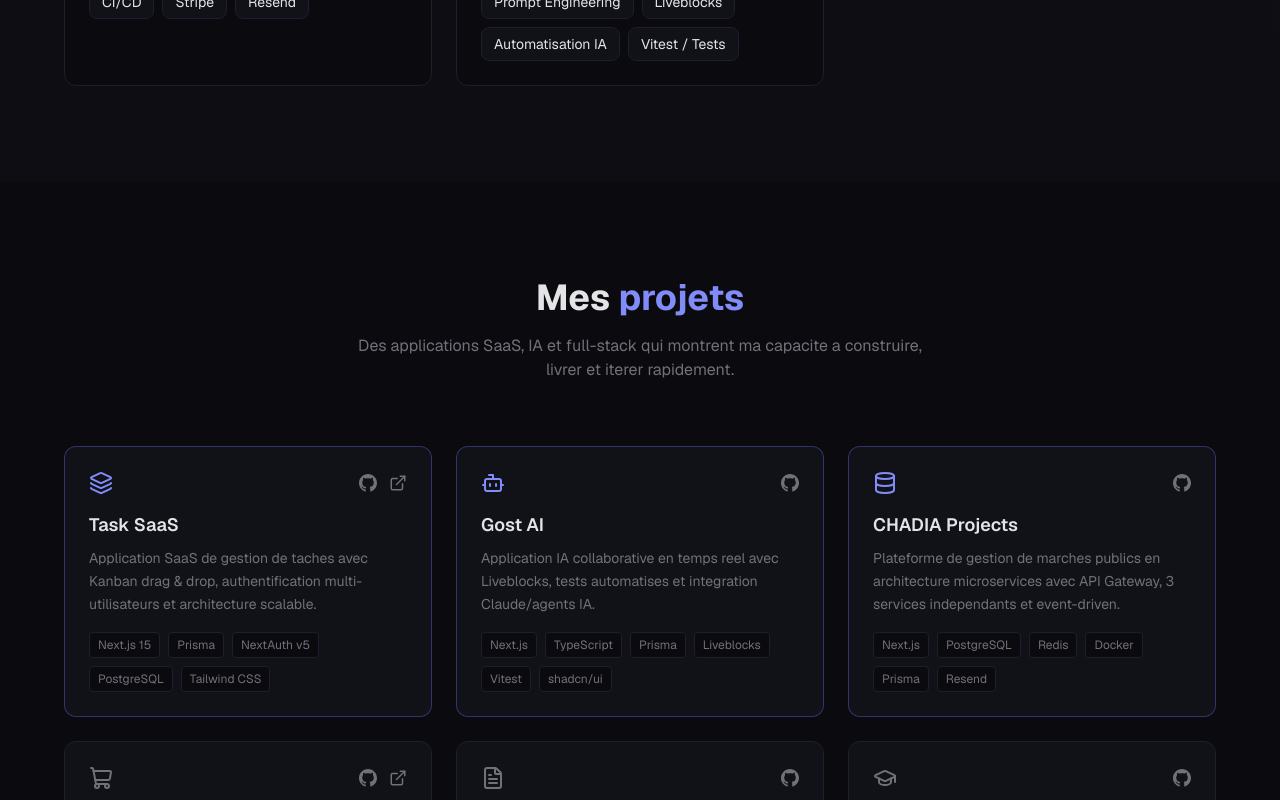
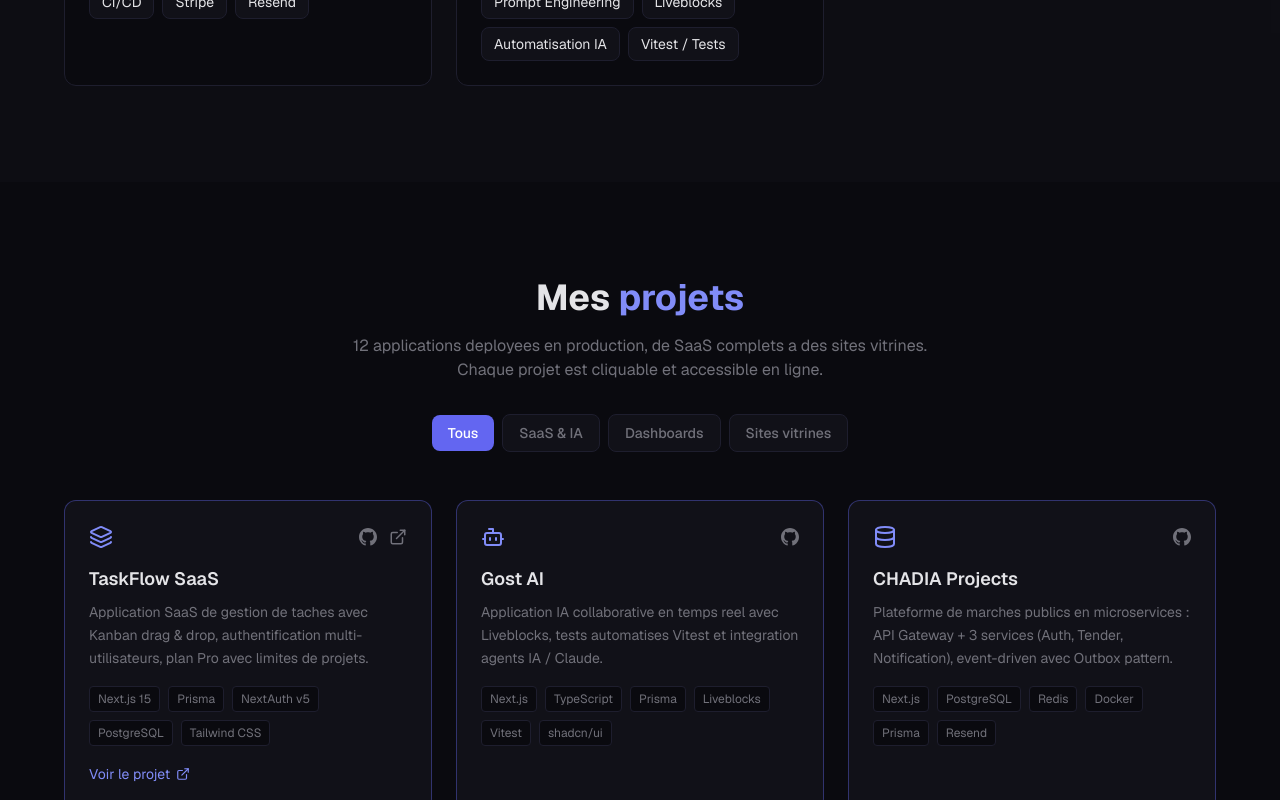
Before and after one commit to Gojobyte/portfolio-ia-saas, a Next.js app: page / in a window 1280 px wide. Shown: the part 2000-2800 px from the top of the page. Built offline with nearby package versions, Linux system fonts and the light colour scheme.

Commit message:
Ajoute 12 projets avec liens live, filtres par categorie (SaaS, Dashboards, Vitrines)

```diff
--- a/src/components/Projects.tsx
+++ b/src/components/Projects.tsx
@@ -1,60 +1,151 @@
 "use client";
 
+import { useState } from "react";
 import { motion } from "framer-motion";
-import { ExternalLink, Layers, Database, Bot, ShoppingCart, FileText, GraduationCap } from "lucide-react";
+import {
+  ExternalLink,
+  Layers,
+  Database,
+  Bot,
+  ShoppingCart,
+  FileText,
+  GraduationCap,
+  BarChart3,
+  Package,
+  UtensilsCrossed,
+  School,
+  MonitorSmartphone,
+  Rocket,
+} from "lucide-react";
 import { GithubIcon } from "./icons";
+
+type Category = "all" | "saas" | "dashboard" | "vitrine";
+
+const categories: { key: Category; label: string }[] = [
+  { key: "all", label: "Tous" },
+  { key: "saas", label: "SaaS & IA" },
+  { key: "dashboard", label: "Dashboards" },
+  { key: "vitrine", label: "Sites vitrines" },
+];
 
 const projects = [
   {
-    title: "Task SaaS",
-    desc: "Application SaaS de gestion de taches avec Kanban drag & drop, authentification multi-utilisateurs et architecture scalable.",
+    title: "TaskFlow SaaS",
+    desc: "Application SaaS de gestion de taches avec Kanban drag & drop, authentification multi-utilisateurs, plan Pro avec limites de projets.",
     stack: ["Next.js 15", "Prisma", "NextAuth v5", "PostgreSQL", "Tailwind CSS"],
     github: "https://github.com/Gojobyte/task-saas",
     live: "https://task-saas-tau.vercel.app",
     icon: Layers,
+    category: "saas" as Category,
     highlight: true,
   },
   {
     title: "Gost AI",
-    desc: "Application IA collaborative en temps reel avec Liveblocks, tests automatises et integration Claude/agents IA.",
+    desc: "Application IA collaborative en temps reel avec Liveblocks, tests automatises Vitest et integration agents IA / Claude.",
     stack: ["Next.js", "TypeScript", "Prisma", "Liveblocks", "Vitest", "shadcn/ui"],
     github: "https://github.com/Gojobyte/gost-ai",
     icon: Bot,
+    category: "saas" as Category,
     highlight: true,
   },
   {
     title: "CHADIA Projects",
-    desc: "Plateforme de gestion de marches publics en architecture microservices avec API Gateway, 3 services independants et event-driven.",
+    desc: "Plateforme de marches publics en microservices : API Gateway + 3 services (Auth, Tender, Notification), event-driven avec Outbox pattern.",
     stack: ["Next.js", "PostgreSQL", "Redis", "Docker", "Prisma", "Resend"],
     github: "https://github.com/Gojobyte/chadia-projects",
     icon: Database,
+    category: "saas" as Category,
     highlight: true,
   },
   {
     title: "E-Commerce Dashboard",
-    desc: "Dashboard analytics complet pour e-commerce avec visualisation de donnees, authentification et gestion de produits.",
+    desc: "Dashboard analytics e-commerce : revenus (82 600 EUR), 2 390 commandes, taux de conversion, top produits, graphiques mensuels.",
     stack: ["Next.js 15", "Prisma", "NextAuth", "Recharts", "Tailwind CSS"],
     github: "https://github.com/Gojobyte/ecommerce-dashboard",
     live: "https://ecommerce-dashboard-blush-mu.vercel.app",
     icon: ShoppingCart,
+    category: "dashboard" as Category,
   },
   {
-    title: "Invoice App",
-    desc: "Application de creation et gestion de factures avec interface moderne et generation PDF.",
+    title: "SabilDash Analytics",
+    desc: "Dashboard BI complet : revenus 24.5M FCFA, 2 847 utilisateurs, graphiques revenus/depenses, sources de trafic, transactions recentes.",
+    stack: ["Next.js", "TypeScript", "Recharts", "Tailwind CSS"],
+    github: "https://github.com/Gojobyte/dashboard-analytics",
+    live: "https://dashboard-analytics-brown.vercel.app",
+    icon: BarChart3,
+    category: "dashboard" as Category,
+  },
+  {
+    title: "SabilStock",
+    desc: "Gestion de stock pharmacie : 12 produits, alertes de rupture, suivi fournisseurs, mouvements quotidiens, valeur stock en FCFA.",
+    stack: ["Next.js", "TypeScript", "Tailwind CSS"],
+    github: "https://github.com/Gojobyte/stock-manager",
+    live: "https://stock-manager-lime-beta.vercel.app",
+    icon: Package,
+    category: "dashboard" as Category,
+  },
+  {
+    title: "SabilFacture",
+    desc: "Application de facturation : 18.5M FCFA factures, statuts paye/en attente/en retard, clients multi-secteurs, gestion complete.",
     stack: ["Next.js", "TypeScript", "Tailwind CSS"],
     github: "https://github.com/Gojobyte/invoice-app",
+    live: "https://invoice-app-iota-wine.vercel.app",
     icon: FileText,
+    category: "dashboard" as Category,
   },
   {
-    title: "E-Learning Platform",
-    desc: "Plateforme d'apprentissage en ligne avec gestion de cours, progression et interface responsive.",
+    title: "SabilLearn",
+    desc: "Plateforme e-learning : 35 lecons, suivi progression, categories (Dev, Design, Marketing), cours avec notes et duree.",
     stack: ["Next.js", "TypeScript", "Tailwind CSS"],
     github: "https://github.com/Gojobyte/elearning-platform",
+    live: "https://elearning-platform-eight-pearl.vercel.app",
     icon: GraduationCap,
+    category: "dashboard" as Category,
+  },
+  {
+    title: "HubDesk Store",
+    desc: "Site e-commerce produit : page produit premium, galerie photos, specs techniques, checkout, livraison gratuite France.",
+    stack: ["Next.js", "TypeScript", "Stripe", "Tailwind CSS"],
+    github: "https://github.com/Gojobyte/hub-store",
+    live: "https://hub-store-one.vercel.app",
+    icon: MonitorSmartphone,
+    category: "vitrine" as Category,
+  },
+  {
+    title: "Le Sahel Dore",
+    desc: "Site restaurant haut de gamme : menu, galerie, reservation en ligne, horaires, localisation N'Djamena. Design elegant or et noir.",
+    stack: ["Next.js", "Framer Motion", "Tailwind CSS"],
+    github: "https://github.com/Gojobyte/restaurant-landing",
+    live: "https://restaurant-landing-rouge.vercel.app",
+    icon: UtensilsCrossed,
+    category: "vitrine" as Category,
+  },
+  {
+    title: "Institut Superieur Sahel",
+    desc: "Site universitaire : 1 200+ etudiants, 28 programmes, pre-inscription en ligne, actualites campus, galerie photos.",
+    stack: ["Next.js", "TypeScript", "Tailwind CSS"],
+    github: "https://github.com/Gojobyte/school-website",
+    live: "https://school-website-six-taupe.vercel.app",
+    icon: School,
+    category: "vitrine" as Category,
+  },
+  {
+    title: "Landing Page SaaS",
+    desc: "Portfolio freelance avec services, projets, tarifs (350 EUR - sur mesure), temoignages clients et formulaire de contact.",
+    stack: ["Next.js 16", "Framer Motion", "Tailwind CSS"],
+    github: "https://github.com/Gojobyte/landing-page",
+    live: "https://landing-page-seven-iota-20.vercel.app",
+    icon: Rocket,
+    category: "vitrine" as Category,
   },
 ];
 
 export function Projects() {
+  const [filter, setFilter] = useState<Category>("all");
+
+  const filtered =
+    filter === "all" ? projects : projects.filter((p) => p.category === filter);
+
   return (
     <section id="projets" className="py-24 px-6">
       <div className="max-w-6xl mx-auto">
@@ -63,25 +154,43 @@
           whileInView={{ opacity: 1, y: 0 }}
           viewport={{ once: true }}
           transition={{ duration: 0.5 }}
-          className="text-center mb-16"
+          className="text-center mb-12"
         >
           <h2 className="text-3xl sm:text-4xl font-bold mb-4">
             Mes <span className="text-accent-light">projets</span>
           </h2>
-          <p className="text-muted max-w-xl mx-auto">
-            Des applications SaaS, IA et full-stack qui montrent ma capacite a
-            construire, livrer et iterer rapidement.
+          <p className="text-muted max-w-xl mx-auto mb-8">
+            {projects.length} applications deployees en production, de SaaS
+            complets a des sites vitrines. Chaque projet est cliquable et
+            accessible en ligne.
           </p>
+
+          {/* Filter tabs */}
+          <div className="flex flex-wrap items-center justify-center gap-2">
+            {categories.map((c) => (
+              <button
+                key={c.key}
+                onClick={() => setFilter(c.key)}
+                className={`px-4 py-2 rounded-lg text-sm font-medium transition-colors ${
+                  filter === c.key
+                    ? "bg-accent text-white"
+                    : "bg-card-bg border border-card-border text-muted hover:text-foreground"
+                }`}
+              >
+                {c.label}
+              </button>
+            ))}
+          </div>
         </motion.div>
 
         <div className="grid md:grid-cols-2 lg:grid-cols-3 gap-6">
-          {projects.map((p, i) => (
+          {filtered.map((p, i) => (
             <motion.div
               key={p.title}
               initial={{ opacity: 0, y: 20 }}
               whileInView={{ opacity: 1, y: 0 }}
               viewport={{ once: true }}
-              transition={{ duration: 0.4, delay: i * 0.08 }}
+              transition={{ duration: 0.3, delay: i * 0.05 }}
               className={`group p-6 rounded-xl border bg-card-bg transition-colors ${
                 p.highlight
                   ? "border-accent/40 hover:border-accent-light"
@@ -90,9 +199,9 @@
             >
               <div className="flex items-center justify-between mb-4">
                 <p.icon
-                  className={`${
+                  className={
                     p.highlight ? "text-accent-light" : "text-muted"
-                  }`}
+                  }
                   size={24}
                 />
                 <div className="flex items-center gap-3">
@@ -101,7 +210,7 @@
                     target="_blank"
                     rel="noopener noreferrer"
                     className="text-muted hover:text-accent-light transition-colors"
-                    aria-label="GitHub"
+                    aria-label="Code source"
                   >
                     <GithubIcon size={18} />
                   </a>
@@ -111,7 +220,7 @@
                       target="_blank"
                       rel="noopener noreferrer"
                       className="text-muted hover:text-accent-light transition-colors"
-                      aria-label="Voir le site"
+                      aria-label="Voir en ligne"
                     >
                       <ExternalLink size={18} />
                     </a>
@@ -124,7 +233,7 @@
                 {p.desc}
               </p>
 
-              <div className="flex flex-wrap gap-2">
+              <div className="flex flex-wrap gap-2 mb-4">
                 {p.stack.map((t) => (
                   <span
                     key={t}
@@ -134,6 +243,17 @@
                   </span>
                 ))}
               </div>
+
+              {p.live && (
+                <a
+                  href={p.live}
+                  target="_blank"
+                  rel="noopener noreferrer"
+                  className="inline-flex items-center gap-1.5 text-sm text-accent-light hover:underline"
+                >
+                  Voir le projet <ExternalLink size={14} />
+                </a>
+              )}
             </motion.div>
           ))}
         </div>
@@ -146,7 +266,7 @@
             className="inline-flex items-center gap-2 text-accent-light hover:underline"
           >
             <GithubIcon size={16} />
-            Voir tous mes projets sur GitHub
+            Voir les 24 repos sur GitHub
           </a>
         </div>
       </div>
```
